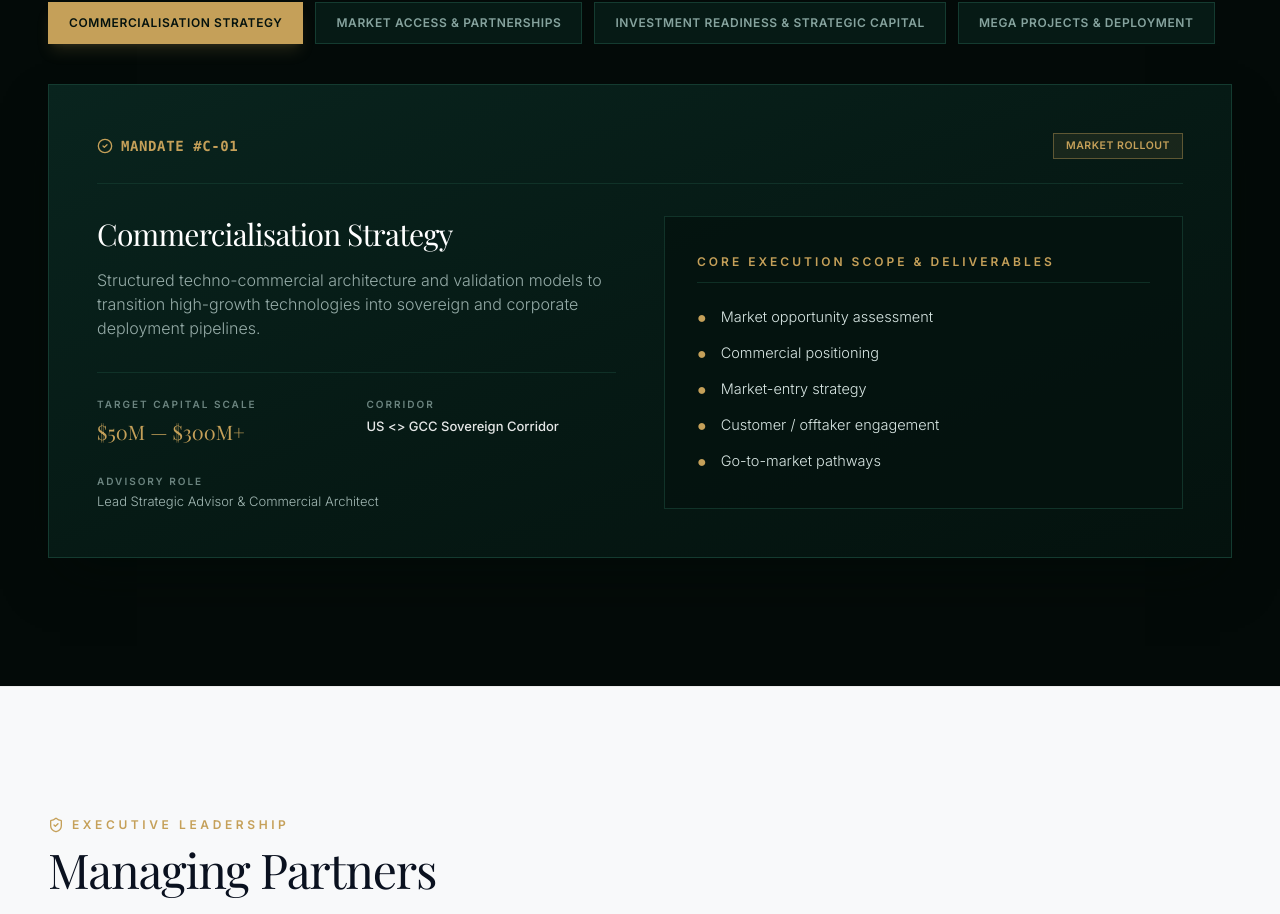
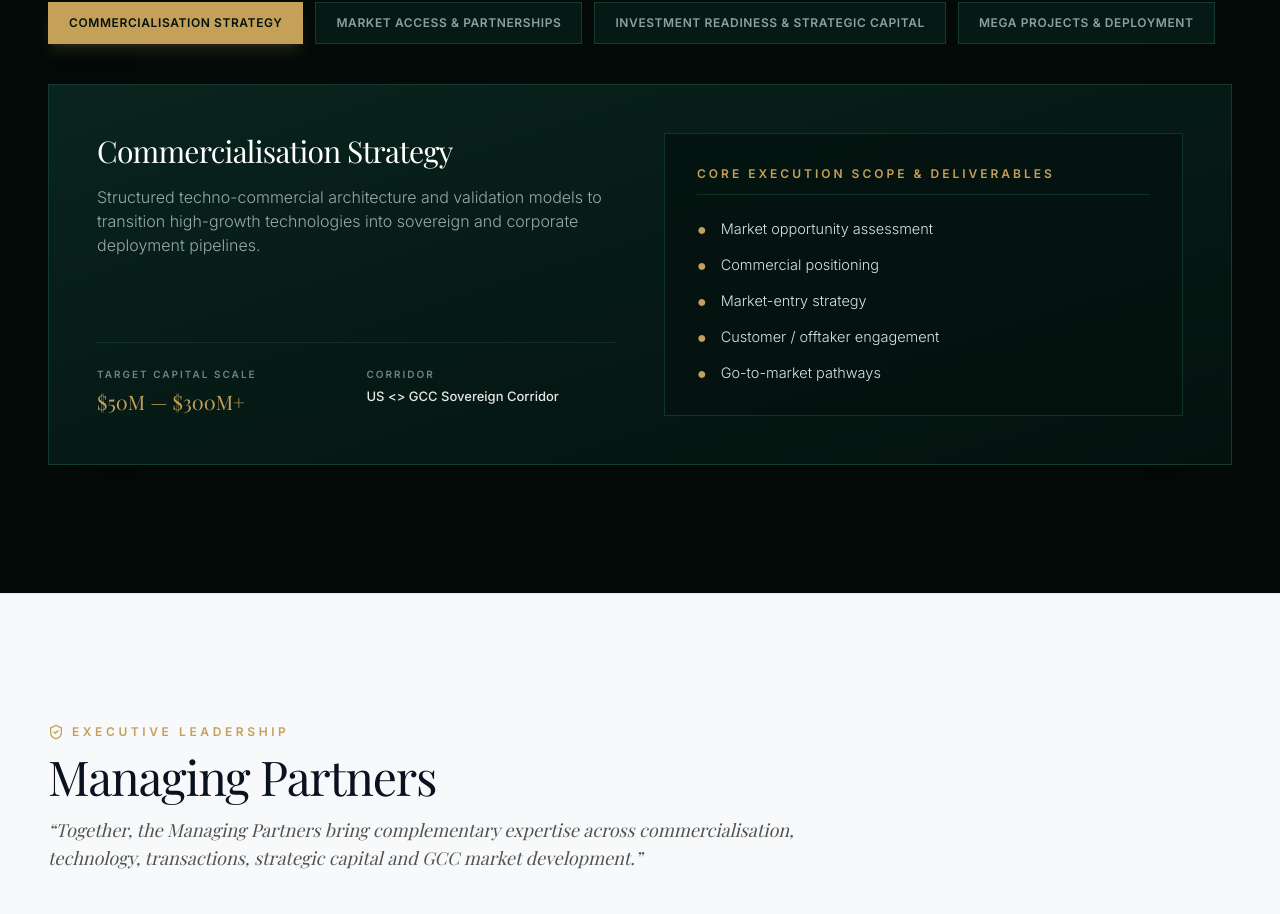
Before and after one commit to leamify/Manara-Nexus, a Next.js app: page / in a window 1280 px wide. Shown: the part 5089-6003 px from the top of the page. Built offline with nearby package versions, Linux system fonts and the light colour scheme; a web font is replaced by a local one.

Commit message:
Remove vector header row and advisory role section from mandate cards

```diff
--- a/src/components/Mandates.tsx
+++ b/src/components/Mandates.tsx
@@ -2,27 +2,21 @@
 
 import React, { useState } from "react";
 import { motion, AnimatePresence } from "framer-motion";
-import { CheckCircle2 } from "lucide-react";
 
 interface MandateTab {
   id: string;
   label: string;
-  vectorId: string;
-  badge: string;
   title: string;
   description: string;
   bullets: string[];
   capitalScale: string;
   corridor: string;
-  advisoryRole: string;
 }
 
 const mandateTabs: MandateTab[] = [
   {
     id: "commercialisation-strategy",
     label: "Commercialisation Strategy",
-    vectorId: "MANDATE #C-01",
-    badge: "MARKET ROLLOUT",
     title: "Commercialisation Strategy",
     description:
       "Structured techno-commercial architecture and validation models to transition high-growth technologies into sovereign and corporate deployment pipelines.",
@@ -35,13 +29,10 @@ const mandateTabs: MandateTab[] = [
     ],
     capitalScale: "$50M — $300M+",
     corridor: "US <> GCC Sovereign Corridor",
-    advisoryRole: "Lead Strategic Advisor & Commercial Architect",
   },
   {
     id: "market-access-partnerships",
     label: "Market Access & Partnerships",
-    vectorId: "MANDATE #M-02",
-    badge: "CROSS-BORDER JV",
     title: "Market Access & Partnerships",
     description:
       "Bilateral joint ventures, industrial localization frameworks, and high-level stakeholder orchestration across sovereign and corporate conglomerates.",
@@ -54,13 +45,10 @@ const mandateTabs: MandateTab[] = [
     ],
     capitalScale: "$75M — $500M+",
     corridor: "US <> Saudi Arabia & UAE",
-    advisoryRole: "JV Architect & Sovereign Alignment Partner",
   },
   {
     id: "investment-readiness-strategic-capital",
     label: "Investment Readiness & Strategic Capital",
-    vectorId: "MANDATE #S-03",
-    badge: "SYNDICATE STRUCTURING",
     title: "Investment Readiness & Strategic Capital",
     description:
       "Institutional syndicate formation, bankability analysis, and dual sovereign wealth fund alignment to fund critical capital-intensive scaling.",
@@ -73,13 +61,10 @@ const mandateTabs: MandateTab[] = [
     ],
     capitalScale: "$100M — $1B+",
     corridor: "US Institutional <> GCC Sovereign LPs",
-    advisoryRole: "Lead Strategic Advisor & Transaction Architect",
   },
   {
     id: "mega-projects-deployment",
     label: "Mega Projects & Deployment",
-    vectorId: "MANDATE #P-04",
-    badge: "GIGA INFRASTRUCTURE",
     title: "Mega Projects & Deployment",
     description:
       "Integrating novel industrial decarbonisation, materials, and deep-tech architectures directly into signature sovereign giga-projects and master developments.",
@@ -92,7 +77,6 @@ const mandateTabs: MandateTab[] = [
     ],
     capitalScale: "$250M — $5B+",
     corridor: "Cross-Border Economic Corridors",
-    advisoryRole: "Mega-Project Partner & Localization Lead",
   },
 ];
 
@@ -164,17 +148,6 @@ export const Mandates: React.FC = () => {
             transition={{ duration: 0.3, ease: "easeInOut" }}
             className="bg-[#061814]/90 bg-gradient-to-br from-[#09241E] via-[#061A15] to-[#04120E] border border-[#143B30] hover:border-brand-gold/60 p-8 sm:p-10 md:p-12 rounded-none transition-all duration-300 shadow-2xl shadow-[#020A07]/60"
           >
-            {/* Card Top Row: Vector Identifier & Status Badge */}
-            <div className="flex items-center justify-between pb-6 mb-8 border-b border-[#143B30]/70 text-xs">
-              <div className="flex items-center gap-2 text-brand-gold font-mono tracking-wider">
-                <CheckCircle2 className="w-4 h-4 text-brand-gold shrink-0" />
-                <span className="font-semibold text-xs sm:text-sm">{currentTab.vectorId}</span>
-              </div>
-              <span className="px-3 py-1 text-[10.5px] uppercase tracking-wider font-semibold rounded-none border border-brand-gold/40 text-brand-gold bg-brand-gold/10">
-                {currentTab.badge}
-              </span>
-            </div>
-
             {/* Two-Column Editorial Layout */}
             <div className="grid grid-cols-1 lg:grid-cols-12 gap-8 lg:gap-12">
               {/* Left Column: Title, Overview, Metrics */}
@@ -188,7 +161,7 @@ export const Mandates: React.FC = () => {
                   </p>
                 </div>
 
-                {/* Corridor & Advisory Metrics */}
+                {/* Corridor & Scale Metrics */}
                 <div className="pt-6 border-t border-[#143B30]/70 grid grid-cols-2 gap-5">
                   <div>
                     <div className="text-[10px] uppercase tracking-[0.2em] font-semibold text-[#6C8580] mb-1.5">
@@ -204,14 +177,6 @@ export const Mandates: React.FC = () => {
                     </div>
                     <div className="text-xs sm:text-[13px] text-white/90 font-medium">
                       {currentTab.corridor}
-                    </div>
-                  </div>
-                  <div className="col-span-2 pt-2">
-                    <div className="text-[10px] uppercase tracking-[0.2em] font-semibold text-[#6C8580] mb-1">
-                      ADVISORY ROLE
-                    </div>
-                    <div className="text-xs sm:text-[13px] text-[#A2B8B4] font-light">
-                      {currentTab.advisoryRole}
                     </div>
                   </div>
                 </div>
```
